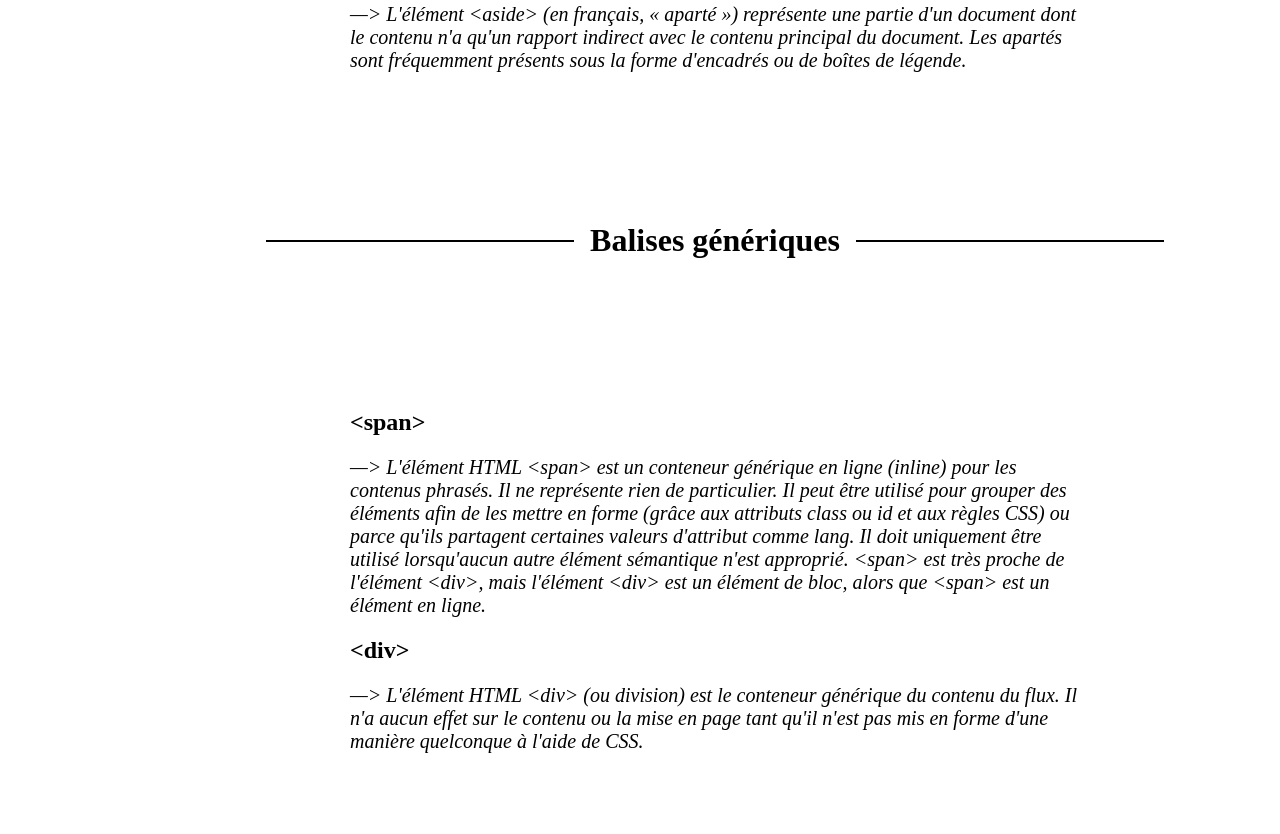
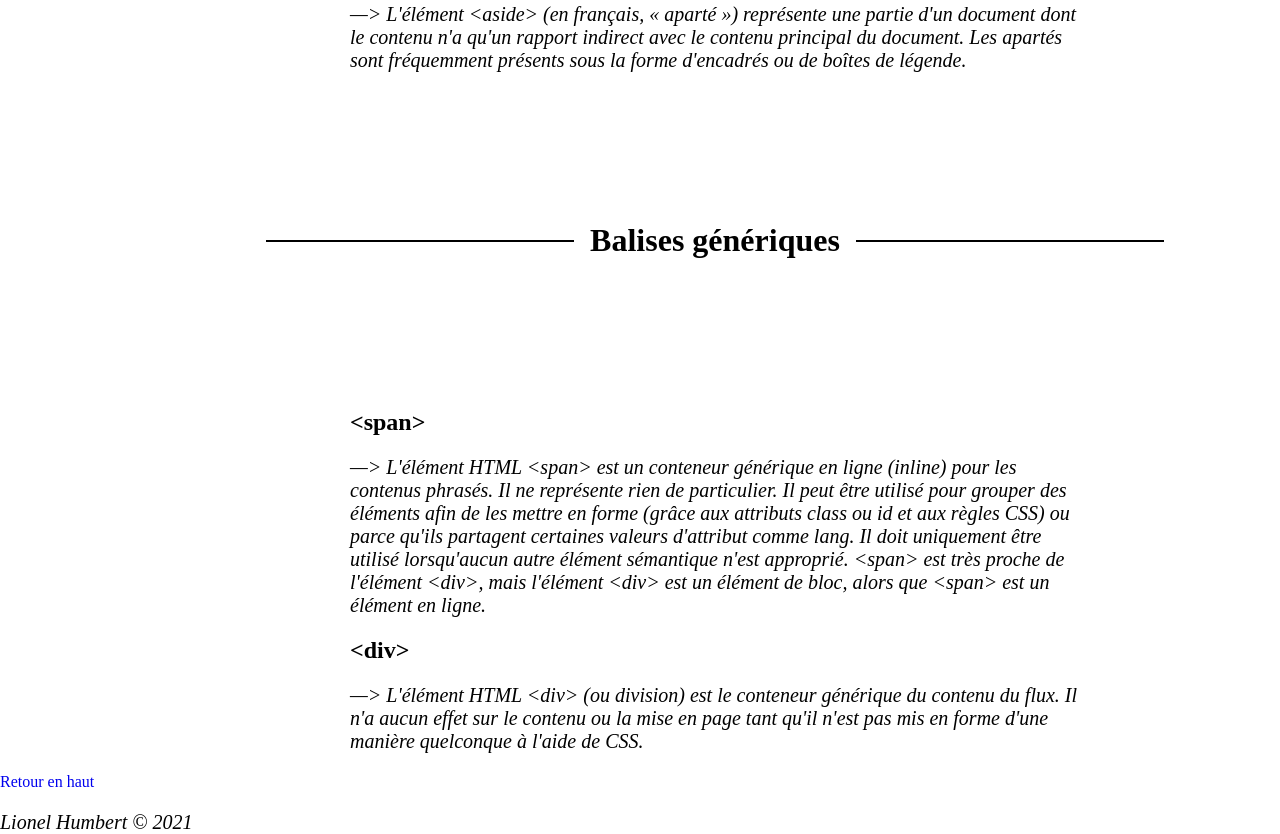
Before and after one commit to liohumb/tableau_periodique_HTML, a plain HTML site: page index.html in a window 1280 px wide. Shown: the part 9387-10221 px from the top of the page. Before the commit the page ends 10160 px from the top, so only its background shows below. Drawn offline with Linux system fonts and the light colour scheme.

Commit message:
Ajout footer et commentaire

```diff
--- a/index.html
+++ b/index.html
@@ -1,6 +1,6 @@
 <!DOCTYPE html>
     <html lang="fr">
-
+<!-- HEAD -->
         <head>
             <meta charset="UTF-8">
             <meta http-equiv="X-UA-Compatible" content="IE=edge">
@@ -11,9 +11,9 @@
         </head>
 
     <body>
-
+<!-- BODY -->
         <div class="main">
-
+<!-- NAVBAR -->
             <div class="navbar">
                 <h3><a href="#">
                     Les balises <br>
@@ -36,7 +36,7 @@
             <div class="main_content">
 
                 <div class="info">
-
+<!-- HERO -->
                     <div class="hero">
                         <h1>Les Balises &lt;html&gt;</h1>
                         <table>
@@ -202,7 +202,7 @@
                             <td class="rose descrip" aria-label="...">device</td>
                         </table>
                     </div>
-
+<!-- MAIN -->
                     <div>
                         <h1 class="hr" id="premierNiveau">Balise de premier niveau</h1>
                         <div class="description">
@@ -406,6 +406,15 @@
             </div>
 
         </div>
+<!-- FOOTER -->
+        <div class="footer-basic">
+            <footer>
+                <ul class="list-inline">
+                    <li class="list-inline-item"><a href="#">Retour en haut</a></li>
+                </ul>
+                <p class="copyright">Lionel Humbert © 2021</p>
+            </footer>
+        </div>
 
     </body>
 
```
